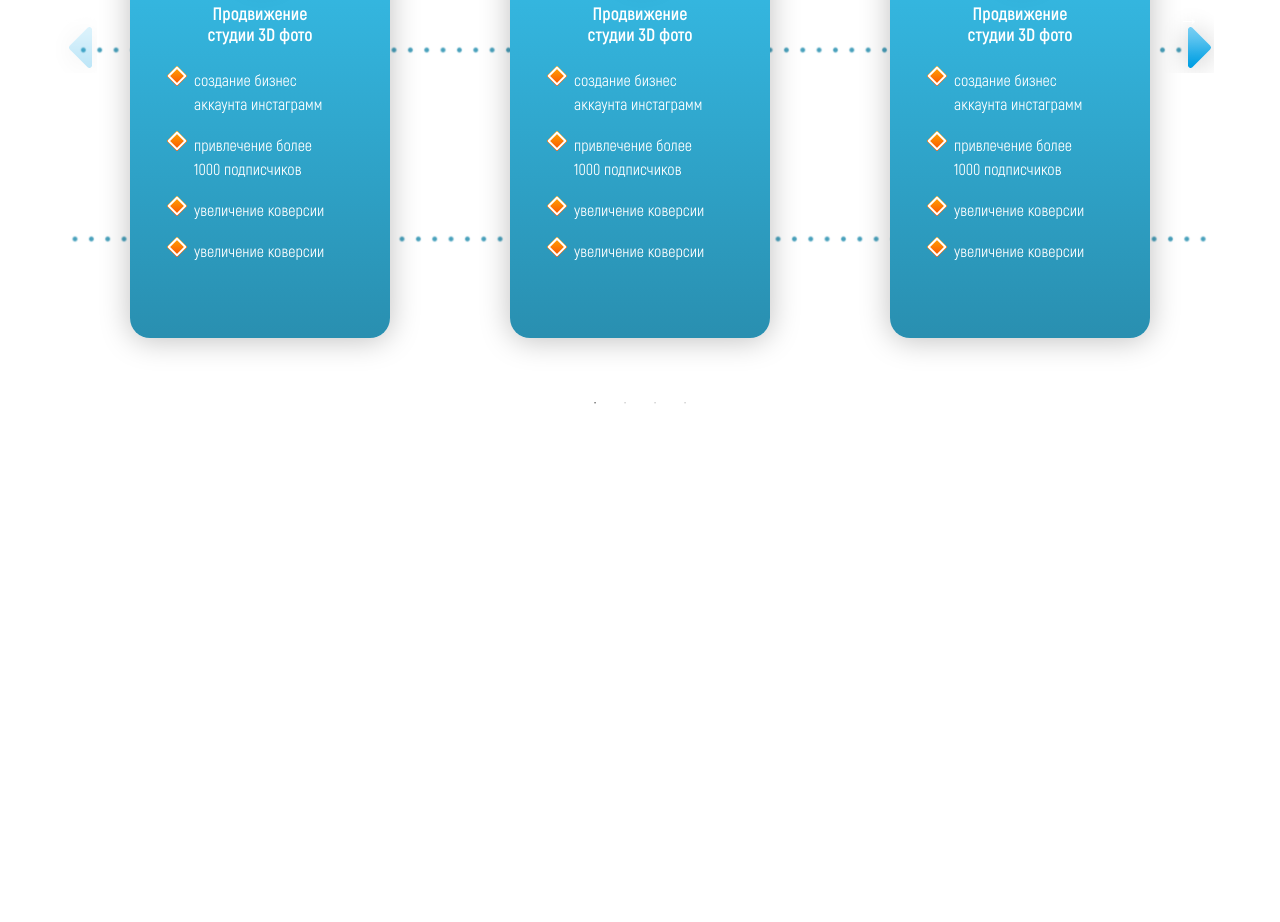
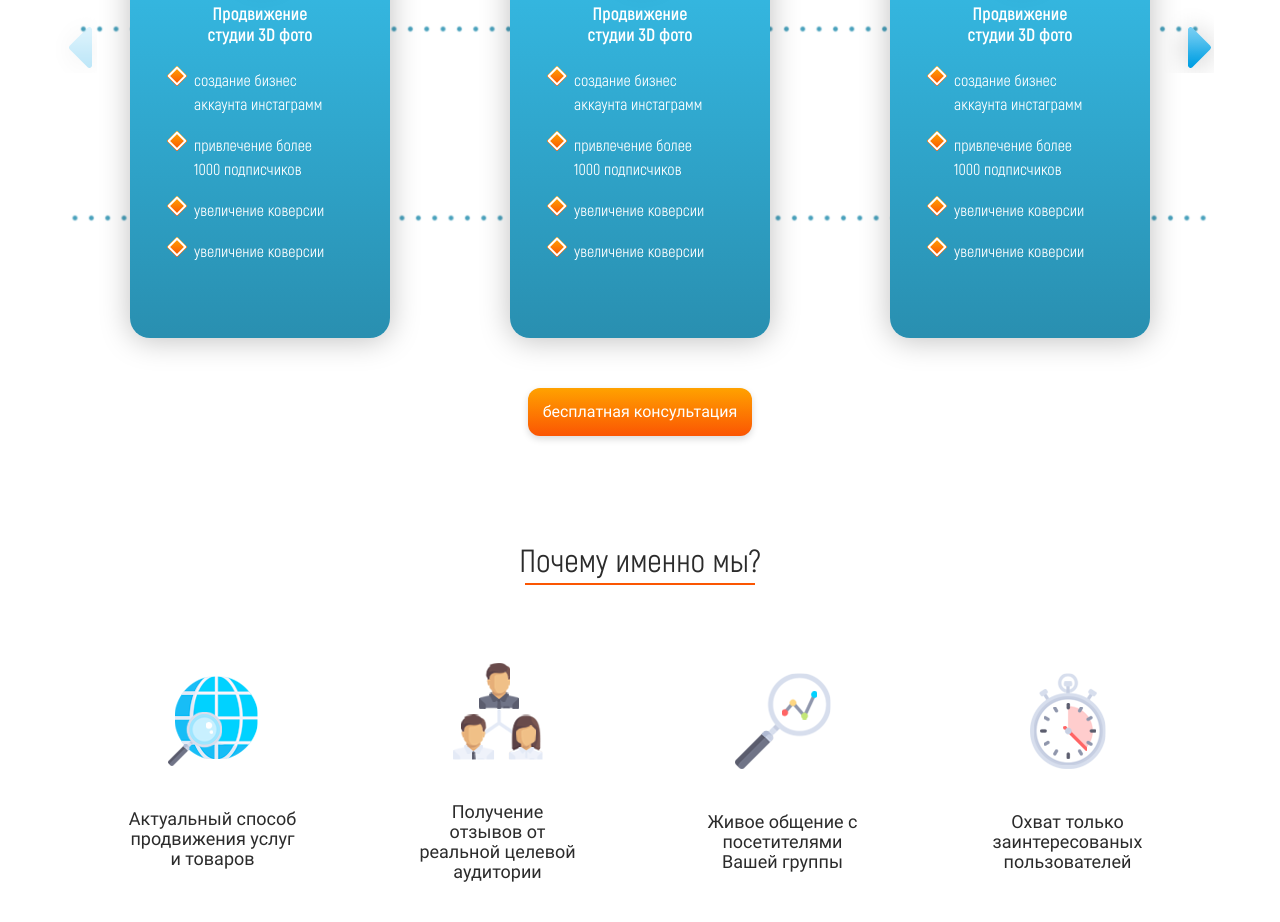
Before and after one commit to igor-kostenevich/smm, a website: page index.html in a window 1280 px wide. Shown: the part 2031-2953 px from the top of the page. Before the commit the page ends 2449 px from the top, so only its background shows below. Drawn offline with Linux system fonts and the light colour scheme; a web font is replaced by a local one.

Commit message:
Benefits Block

```diff
--- a/index.html
+++ b/index.html
@@ -243,6 +243,55 @@
                             </div>
                         </div>
                     </div>
+                    <div class="row">
+                        <div class="our-projects__button">
+                            <button>бесплатная консультация</button>
+                        </div>
+                    </div>
+                </div>
+            </section>
+
+            <!-- Benefits -->
+            <section class="benefits">
+                <div class="container">
+                    <div class="main-title benefits__title">
+                        <h2>Почему именно мы?</h2>
+                    </div>
+
+                    <div class="row">
+                        <div class="col-lg-3">
+                            <div class="benefits__item">
+                                <div class="benefits__item-img">
+                                    <img src="./build/img/icon5.png" class="img-thumbnail" alt="">
+                                </div>
+                                <p>Актуальный способ продвижения услуг и товаров</p>
+                            </div>
+                        </div>
+                        <div class="col-lg-3">
+                            <div class="benefits__item">
+                                <div class="benefits__item-img">
+                                    <img src="./build/img/icon6.png" class="img-thumbnail" alt="">
+                                </div>
+                                <p>Получение отзывов от реальной целевой аудитории </p>
+                            </div>
+                        </div>
+                        <div class="col-lg-3">
+                            <div class="benefits__item ">
+                                <div class="benefits__item-img">
+                                    <img src="./build/img/icon7.png" class="img-thumbnail" alt="">
+                                </div>
+                                <p>Живое общение с посетителями Вашей группы </p>
+                            </div>
+                        </div>
+                        <div class="col-lg-3">
+                            <div class="benefits__item">
+                                <div class="benefits__item-img">
+                                    <img src="./build/img/icon8.png" class="img-thumbnail" alt="">
+                                </div>
+                                <p>Охват только заинтересованых пользователей</p>
+                            </div>
+                        </div>
+                    </div>
                 </div>
             </section>
         </main>
--- a/src/css/main.less
+++ b/src/css/main.less
@@ -18,6 +18,10 @@ button:active {
     box-shadow: none;
 }
 
+.slick-slide {
+    outline: none;
+}
+
 .img-thumbnail {
     border: none;
 }
@@ -34,6 +38,23 @@ button:active {
         margin: 0 auto;
         line-height: 10px;
     }
+}
+
+.main-button{
+        margin: 3rem 0;
+        color: @primary-light-color;
+        font-family: 'Roboto Regular';
+        font-size: 1em;
+        font-weight: 400;
+        padding: 1.7rem 6rem;
+        background-image: linear-gradient(to top, #fb5503 0%, #ffa200 100%);
+        box-shadow: 0 3px 7px rgba(0, 0, 0, 0.15);
+        border-radius: 12px;
+        border: 0;
+
+        &:hover {
+            background-image: linear-gradient(to top, lighten(#fb5503, 5%) 0%, lighten(#ffa200, 5%) 100%);
+        }
 }
 
 
@@ -143,20 +164,7 @@ body {
         }
 
         button {
-            margin: 3rem 0;
-            color: @primary-light-color;
-            font-family: 'Roboto Regular';
-            font-size: 1em;
-            font-weight: 400;
-            padding: 1.7rem 6rem;
-            background-image: linear-gradient(to top, #fb5503 0%, #ffa200 100%);
-            box-shadow: 0 3px 7px rgba(0, 0, 0, 0.15);
-            border-radius: 12px;
-            border: 0;
-
-            &:hover {
-                background-image: linear-gradient(to top, lighten(#fb5503, 5%) 0%, lighten(#ffa200, 5%) 100%);
-            }
+            .main-button;
         }
 
         span {
@@ -238,7 +246,7 @@ body {
     }
 }
 
-//OUR-PROJECTS
+//OUR-PROJECTS BLOCK
 .our-projects {
 
     .our-projects__title {
@@ -321,4 +329,40 @@ body {
             }
         }
     }
+
+    .our-projects__button {
+        text-align: center;
+        width: 100%;
+        button {
+            .main-button;
+            padding: 1.2rem 1.5rem;
+            margin: 0;
+        }
+    }
 }
+
+// Benefits BLOCK
+
+.benefits {
+    .benefits__title {
+        margin: 10rem 0 7rem;
+    }
+    .benefits__item {
+        display: flex;
+        flex-direction: column;
+        align-items: center;
+        justify-content: center;
+        height: 100%;
+
+        p {
+            width: 66%;
+            text-align: center;
+            line-height: 20px;
+            color: @primary-color-text;
+            font-family: 'Roboto Regular';
+            font-size: 1.125em;
+            font-weight: 400;
+            margin: 4rem 0;
+        }
+    }
+}
--- a/src/js/main.js
+++ b/src/js/main.js
@@ -15,7 +15,7 @@ $(document).ready(function () {
 $(document).ready(function () {
 
     $('.our-project__carousel').slick({
-        dots: true,
+        dots: false,
         infinite: false,
         speed: 300,
 
```
Also changed, not shown: build/css/style.css, build/img/decor-down.png (deleted), build/img/decor.png (deleted), build/img/icon5.png (added), build/img/icon6.png (added), build/img/icon7.png (added), build/img/icon8.png (added), build/js/script.js, libs/slick-theme.css, src/css/main.css, src/img/icon5.png (added), src/img/icon6.png (added), src/img/icon7.png (added), src/img/icon8.png (added), 1 other file.
